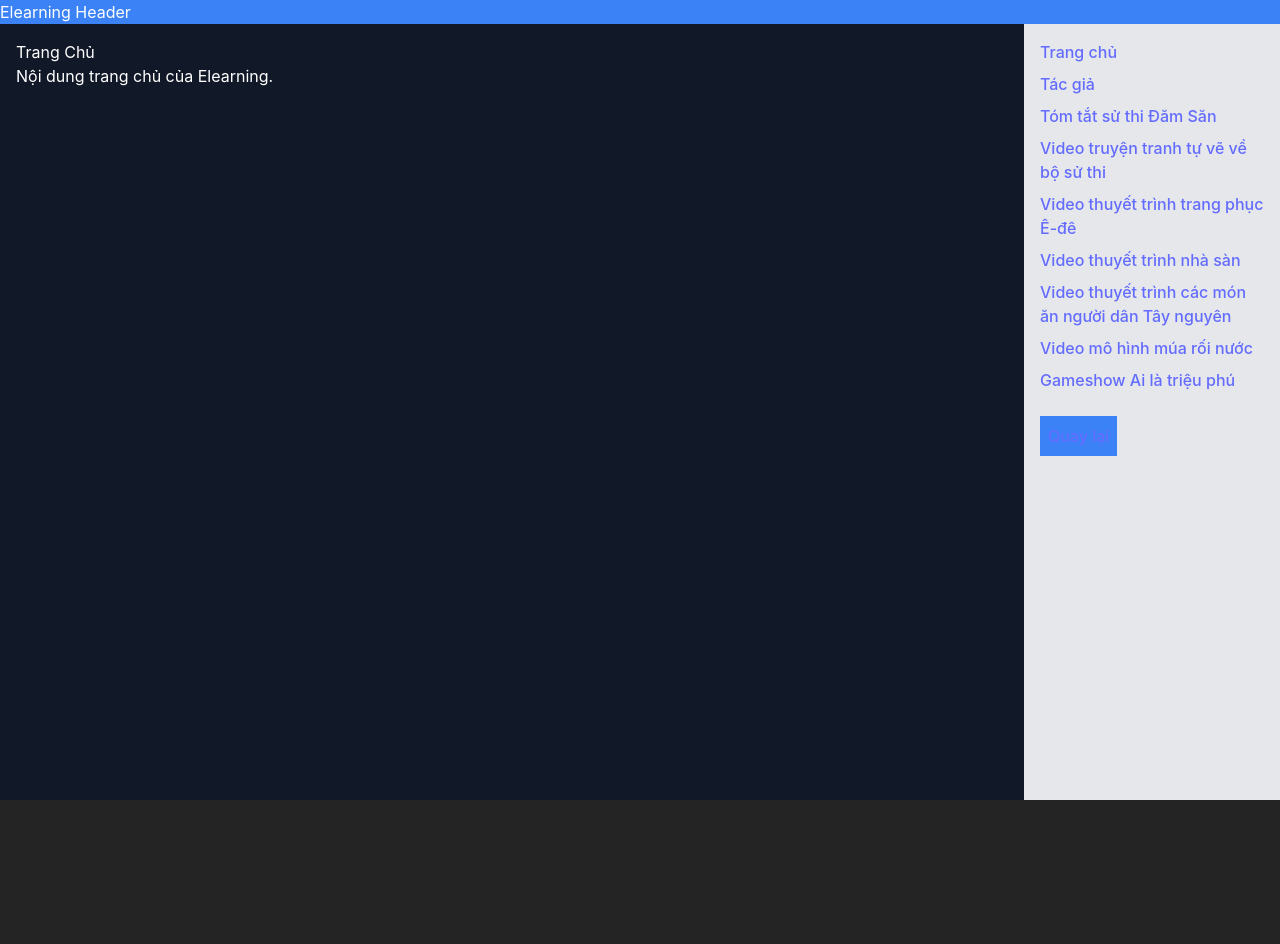
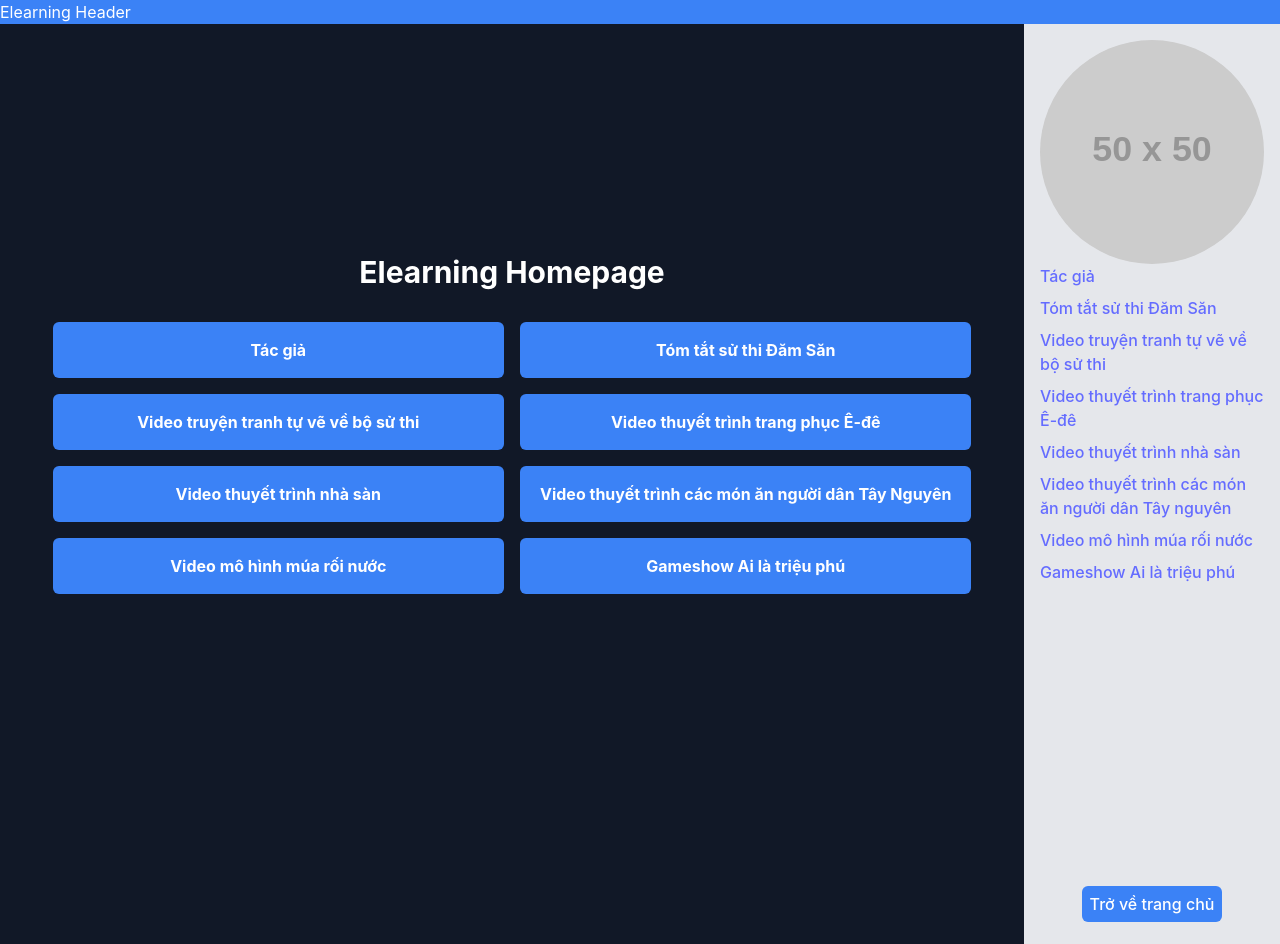
Before and after one commit to rumdien113/elearning, a React (Vite) app: page / in a window 1280 px wide. Before the commit the page ends 800 px from the top, so only its background shows below. Built offline with nearby package versions, Linux system fonts and the light colour scheme.

Commit message:
Update navbar and homepage

```diff
--- a/src/App.jsx
+++ b/src/App.jsx
@@ -1,4 +1,3 @@
-import React from 'react';
 import { BrowserRouter, Routes, Route } from 'react-router-dom';
 import Layout from './Layout';
 import Home from './pages/Home';
--- a/src/Layout.jsx
+++ b/src/Layout.jsx
@@ -4,21 +4,16 @@ import { Link, Outlet } from 'react-router-dom';
 const Layout = () => {
   return (
     <div className="flex flex-col min-h-screen min-w-screen bg-gray-900 text-white">
-      {/* Header */}
       <header className="bg-blue-500 text-white">
         <h1>Elearning Header</h1>
       </header>
-
-      {/* Nội dung chính và navigation */}
       <div className="flex flex-1">
-        {/* Màn hình chính */}
-        <main className="flex-1 p-4">
-          <Outlet /> {/* Nội dung thay đổi theo route */}
+        <main className="flex-1">
+          <Outlet />
         </main>
-
-        <nav className="w-64 bg-gray-200 p-4">
+        <nav className="w-64 bg-gray-200 p-4 flex flex-col">
+          <img src="https://placehold.co/50x50" alt="avatar" className="rounded-full" />
           <ul>
-            <li className="mb-2"><Link to="/">Trang chủ</Link></li>
             <li className="mb-2"><Link to="/lesson1">Tác giả</Link></li>
             <li className="mb-2"><Link to="/lesson2">Tóm tắt sử thi Đăm Săn</Link></li>
             <li className="mb-2"><Link to="/lesson3">Video truyện tranh tự vẽ về bộ sử thi</Link></li>
@@ -28,8 +23,10 @@ const Layout = () => {
             <li className="mb-2"><Link to="/lesson7">Video mô hình múa rối nước</Link></li>
             <li className="mb-2"><Link to="/lesson8">Gameshow Ai là triệu phú</Link></li>
           </ul>
-          <button className="bg-blue-500 text-white p-2 mt-4">
-            <Link to="/">Quay lại</Link>
+          <button className="p-3 mt-72">
+            <Link to="/" className='bg-blue-500 text-white p-2 rounded-md'>
+              Trở về trang chủ
+            </Link>
           </button>
         </nav>
       </div>
--- a/src/pages/Home.jsx
+++ b/src/pages/Home.jsx
@@ -1,10 +1,34 @@
 import React from 'react';
+import { Link } from 'react-router-dom';
 
 const Home = () => {
+  const buttons = [
+    { label: 'Tác giả', to: '/lesson1' },
+    { label: 'Tóm tắt sử thi Đăm Săn', to: '/lesson2' },
+    { label: 'Video truyện tranh tự vẽ về bộ sử thi', to: '/lesson3' },
+    { label: 'Video thuyết trình trang phục Ê-đê', to: '/lesson4' },
+    { label: 'Video thuyết trình nhà sàn', to: '/lesson5' },
+    { label: 'Video thuyết trình các món ăn người dân Tây Nguyên', to: '/lesson6' },
+    { label: 'Video mô hình múa rối nước', to: '/lesson7' },
+    { label: 'Gameshow Ai là triệu phú', to: '/lesson8' },
+  ];
+
   return (
-    <div>
-      <h2>Trang Chủ</h2>
-      <p>Nội dung trang chủ của Elearning.</p>
+    <div className="flex flex-col items-center justify-center min-h-screen">
+      <h1 className="text-3xl font-bold mb-8">
+        Elearning Homepage
+      </h1>
+      <div className="grid grid-cols-2 gap-4">
+        {buttons.map((button, index) => (
+          <Link
+            key={index}
+            to={button.to}
+            className="bg-blue-500 hover:bg-blue-600 text-white hover:text-gray-300 font-bold py-4 px-5 rounded-md transition duration-300 ease-in-out text-center"
+          >
+            {button.label}
+          </Link>
+        ))}
+      </div>
     </div>
   );
 };
--- a/src/pages/Lesson3.jsx
+++ b/src/pages/Lesson3.jsx
@@ -1,5 +1,3 @@
-import React from 'react';
-
 const Lesson3 = () => {
   return (
     <div>
--- a/src/pages/Lesson4.jsx
+++ b/src/pages/Lesson4.jsx
@@ -1,10 +1,12 @@
 import React from 'react';
+import Video_4 from '../assets/videos/Video_4.mp4';
 
 const Lesson4 = () => {
   return (
     <div>
-      <h2>Khóa Học</h2>
-      <p>Nội dung của khóa học sẽ hiển thị ở đây.</p>
+      <video controls className='w-full h-max-screen'>
+        <source src={Video_4} type="video/mp4" />
+      </video>
     </div>
   );
 };
--- a/src/pages/Lesson6.jsx
+++ b/src/pages/Lesson6.jsx
@@ -1,10 +1,11 @@
-import React from 'react';
+import Video_6 from '../assets/videos/Video_6.mp4';
 
 const Lesson6 = () => {
   return (
     <div>
-      <h2>Khóa Học</h2>
-      <p>Nội dung của khóa học sẽ hiển thị ở đây.</p>
+      <video controls className='w-full h-max-screen'>
+        <source src={Video_6} type="video/mp4" />
+      </video>
     </div>
   );
 };
--- a/src/pages/Lesson7.jsx
+++ b/src/pages/Lesson7.jsx
@@ -1,10 +1,12 @@
 import React from 'react';
+import Video_7 from '../assets/videos/Video_7.mp4';
 
 const Lesson7 = () => {
   return (
     <div>
-      <h2>777777777777777777777777777777777777777777777</h2>
-      <p>Nội dung của khóa học sẽ hiển thị ở đây.</p>
+      <video controls className='w-full h-max-screen'>
+        <source src={Video_7} type="video/mp4" />
+      </video>
     </div>
   );
 };
```
